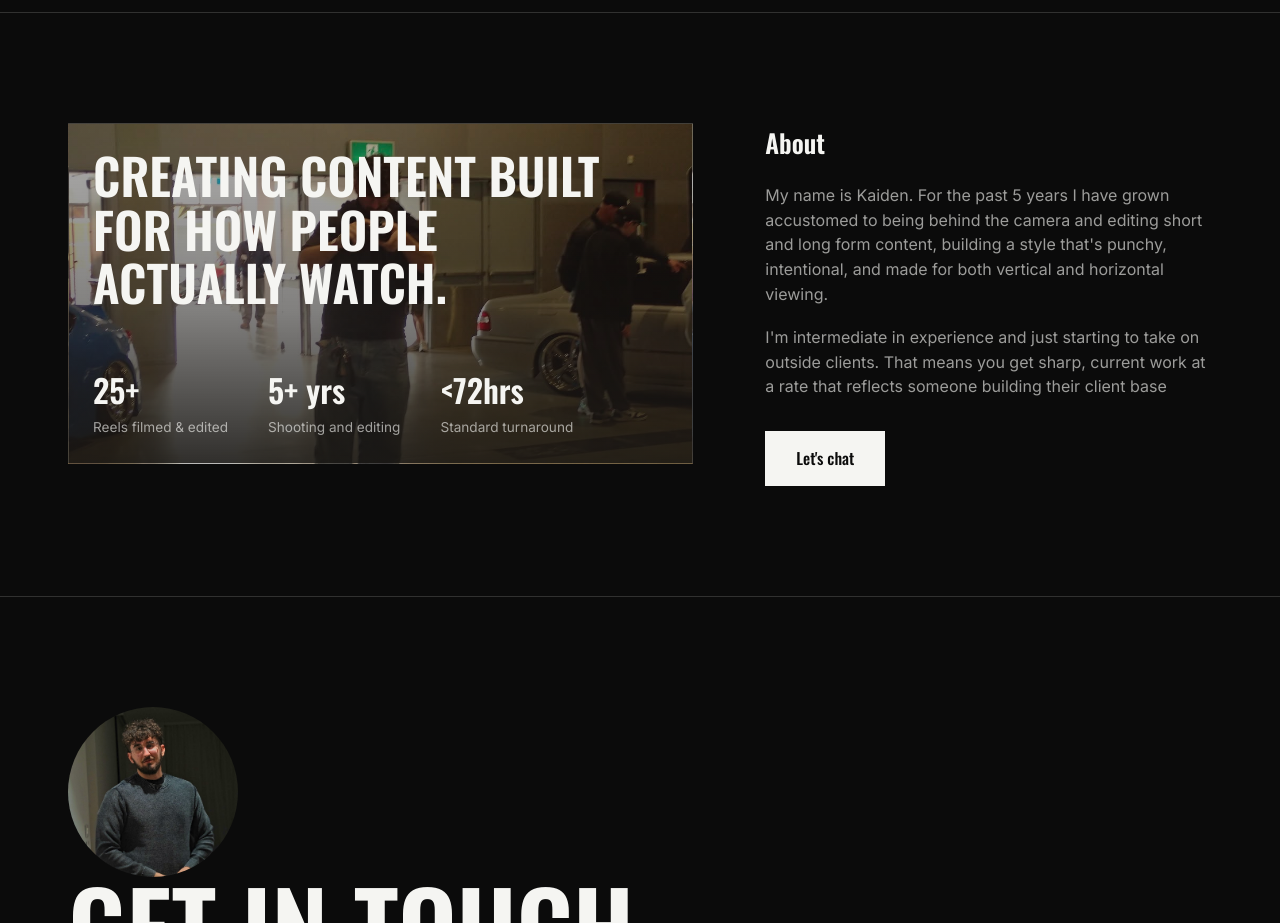
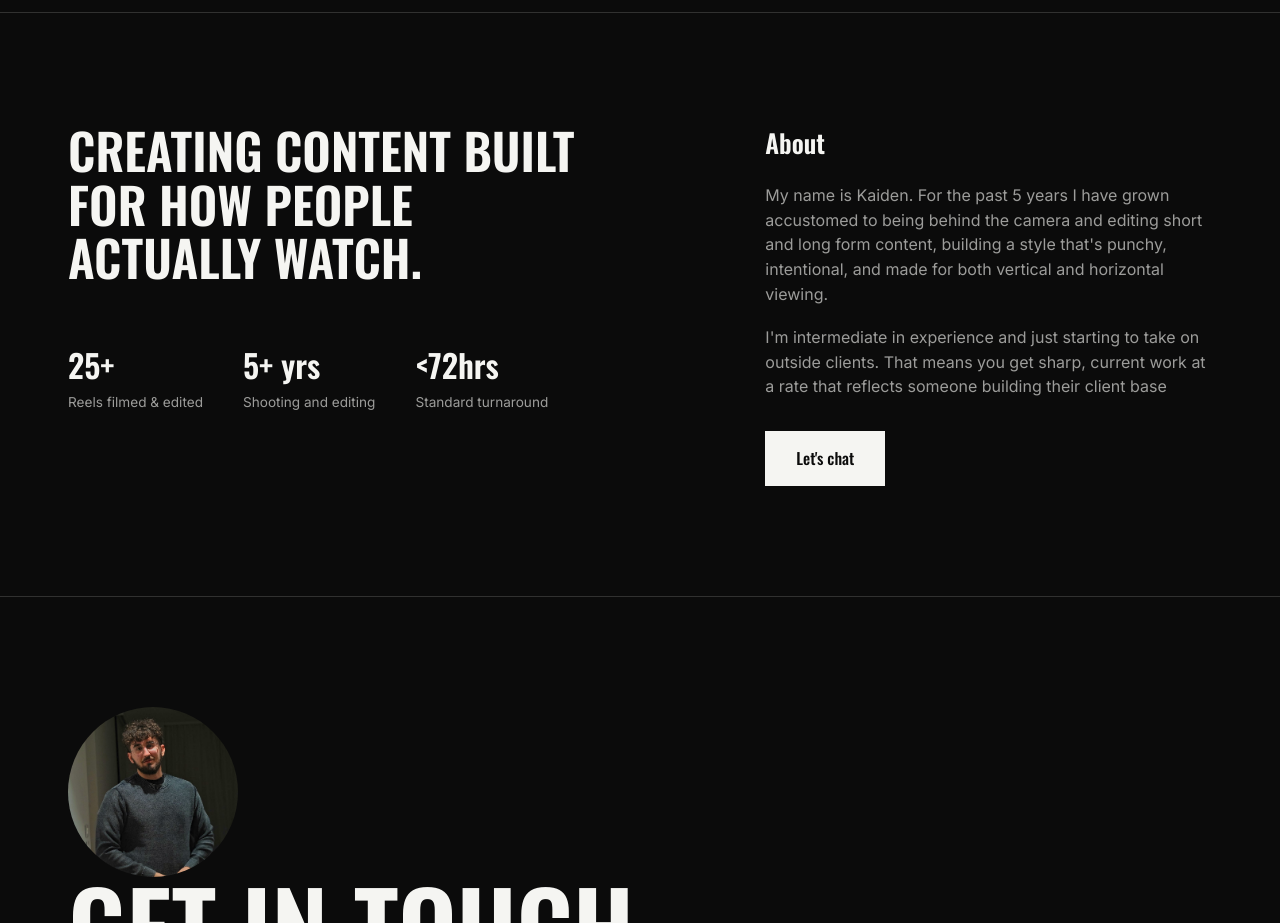
Before and after one commit to flareradd/RadovanovicMedia, a plain HTML site: page index.html in a window 1280 px wide. Shown: the part 1940-2863 px from the top of the page. Drawn offline with nearby package versions, Linux system fonts and the light colour scheme.

Commit message:
Update style.css

```diff
--- a/style.css
+++ b/style.css
@@ -97,22 +97,6 @@ section{padding:110px 0;border-top:1px solid var(--line);}
 /* ABOUT */
 
 .about-grid{display:grid;grid-template-columns:1.4fr 1fr;gap:72px;align-items:start;}
-
-@media(max-width:720px){.about-grid{grid-template-columns:1fr;}}
-.about-photo{
-  position:relative;
-  min-height:320px;
-  display:flex;flex-direction:column;justify-content:flex-end;
-  padding:24px;
-  border:1px solid var(--line);
-  background-image:
-    linear-gradient(180deg, rgba(26,24,21,0.35) 0%, rgba(26,24,21,0.55) 55%, rgba(26,24,21,0.9) 100%),
-    url('/images/me.jpg');
-  background-size:cover;
-  background-position:center 30%;
-}
-.about-photo .tc{margin-bottom:10px;}
-.about-photo h2{color:var(--paper);}
 
 @media(max-width:820px){.about-grid{grid-template-columns:1fr;gap:48px;}}
 .statement{font-size:clamp(1.8rem,4vw,3.1rem);line-height:1.08;text-transform:uppercase;font-weight:600;margin-bottom:56px;max-width:20ch;}
```
